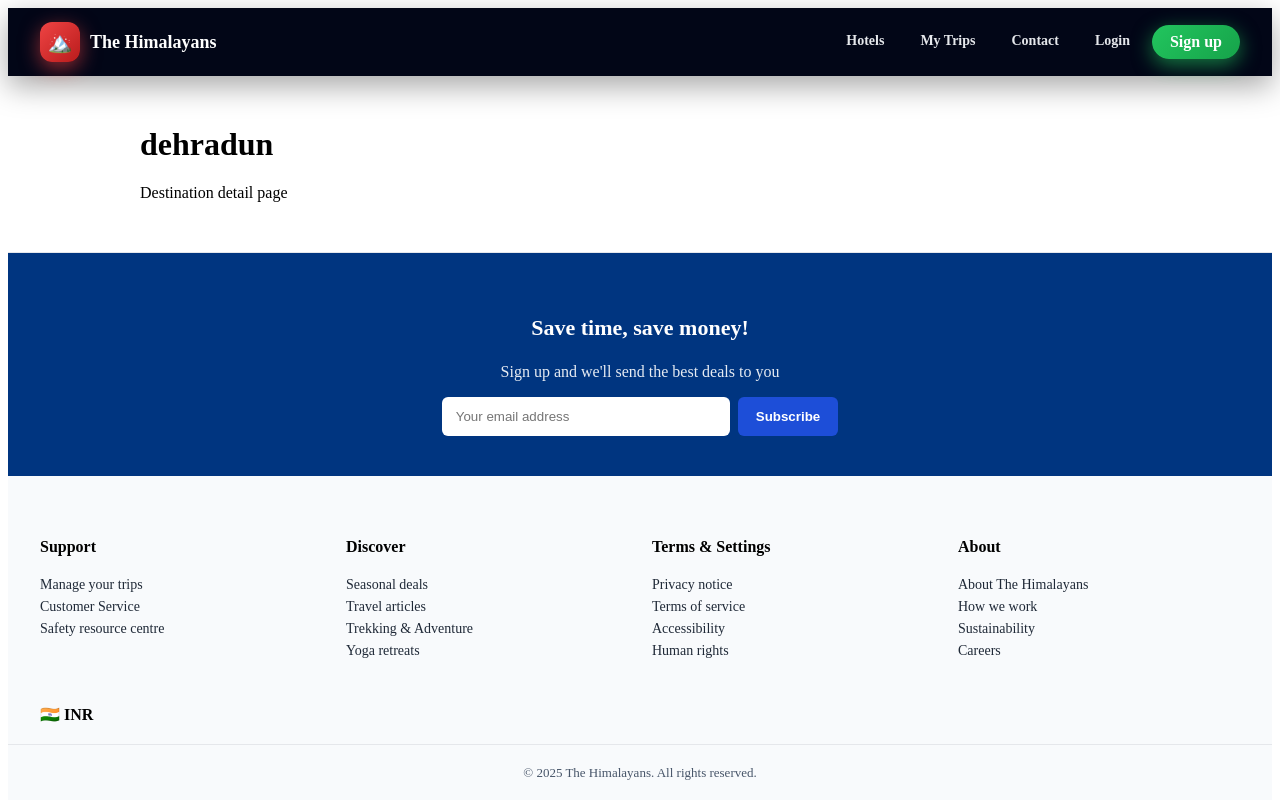
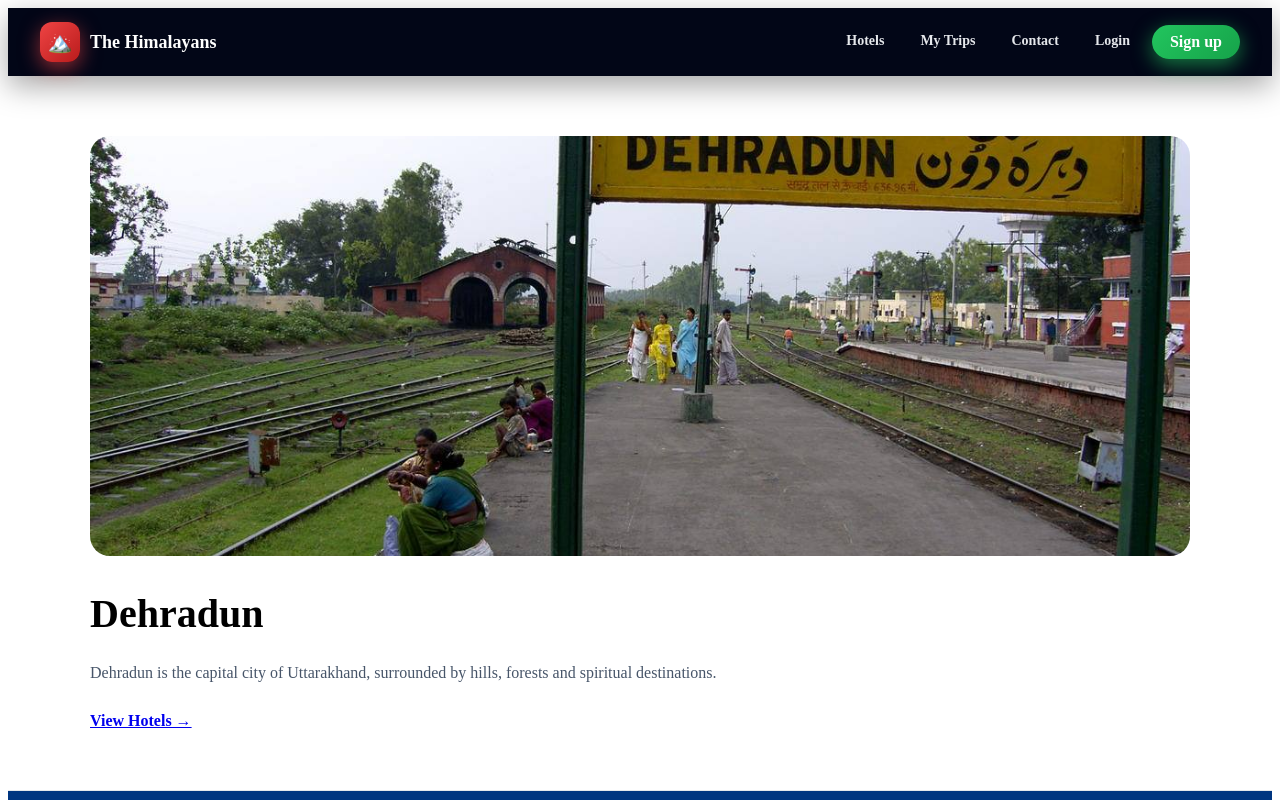
Before and after one commit to pamnautiyal-cpu/himstay, a React (Vite) app in the folder frontend/: page /destination/dehradun in a window 1280 px wide. Shown: the top 800 px of the page. Built offline with nearby package versions, Linux system fonts and the light colour scheme.

Commit message:
Add destination and chardham detail page UI

```diff
--- a/frontend/src/pages/CharDhamDetail.jsx
+++ b/frontend/src/pages/CharDhamDetail.jsx
@@ -1,12 +1,22 @@
-import { useParams } from "react-router-dom";
+import { useParams, Link } from "react-router-dom";
 
 export default function CharDhamDetail() {
   const { slug } = useParams();
 
   return (
-    <div style={{ maxWidth: 1000, margin: "50px auto" }}>
-      <h1>{slug.replace("-", " ")}</h1>
-      <p>Char Dham detail page</p>
+    <div style={{ maxWidth: 1100, margin: "40px auto", padding: 20 }}>
+      <h1 style={{ fontSize: 40, textTransform: "capitalize" }}>
+        {slug.replace(/-/g, " ")}
+      </h1>
+
+      <p style={{ color: "#475569", marginTop: 10 }}>
+        This sacred destination is part of the Char Dham Yatra and holds deep
+        spiritual significance.
+      </p>
+
+      <div style={{ marginTop: 30 }}>
+        <Link to="/">← Back to Home</Link>
+      </div>
     </div>
   );
 }
--- a/frontend/src/pages/DestinationDetail.jsx
+++ b/frontend/src/pages/DestinationDetail.jsx
@@ -1,12 +1,68 @@
-import { useParams } from "react-router-dom";
+import { useParams, Link } from "react-router-dom";
+
+const DATA = {
+  mussoorie: {
+    title: "Mussoorie",
+    image: "/images/destinations/mussoorie.jpg",
+    desc:
+      "Mussoorie is a beautiful hill station known as the Queen of Hills, offering scenic views, pleasant weather and colonial charm.",
+  },
+  nainital: {
+    title: "Nainital",
+    image: "/images/destinations/nainital.jpg",
+    desc:
+      "Nainital is famous for its serene lake, temples and cool climate, making it a perfect mountain getaway.",
+  },
+  dehradun: {
+    title: "Dehradun",
+    image: "/images/destinations/dehradun.jpg",
+    desc:
+      "Dehradun is the capital city of Uttarakhand, surrounded by hills, forests and spiritual destinations.",
+  },
+  haldwani: {
+    title: "Haldwani",
+    image: "/images/destinations/haldwani.jpg",
+    desc:
+      "Haldwani is known as the gateway to Kumaon region, connecting plains to the Himalayan hills.",
+  },
+};
 
 export default function DestinationDetail() {
   const { slug } = useParams();
+  const place = DATA[slug];
+
+  if (!place) {
+    return (
+      <div style={{ padding: 40 }}>
+        <h2>Destination not found</h2>
+        <Link to="/">← Back to Home</Link>
+      </div>
+    );
+  }
 
   return (
-    <div style={{ maxWidth: 1000, margin: "50px auto" }}>
-      <h1>{slug.replace("-", " ")}</h1>
-      <p>Destination detail page</p>
+    <div style={{ maxWidth: 1100, margin: "40px auto", padding: 20 }}>
+      <img
+        src={place.image}
+        alt={place.title}
+        style={{
+          width: "100%",
+          height: 420,
+          objectFit: "cover",
+          borderRadius: 20,
+        }}
+      />
+
+      <h1 style={{ marginTop: 30, fontSize: 40 }}>{place.title}</h1>
+      <p style={{ fontSize: 16, color: "#475569", marginTop: 10 }}>
+        {place.desc}
+      </p>
+
+      <div style={{ marginTop: 30 }}>
+        <Link to="/hotels" style={{ fontWeight: 700 }}>
+          View Hotels →
+        </Link>
+      </div>
     </div>
   );
 }
```
